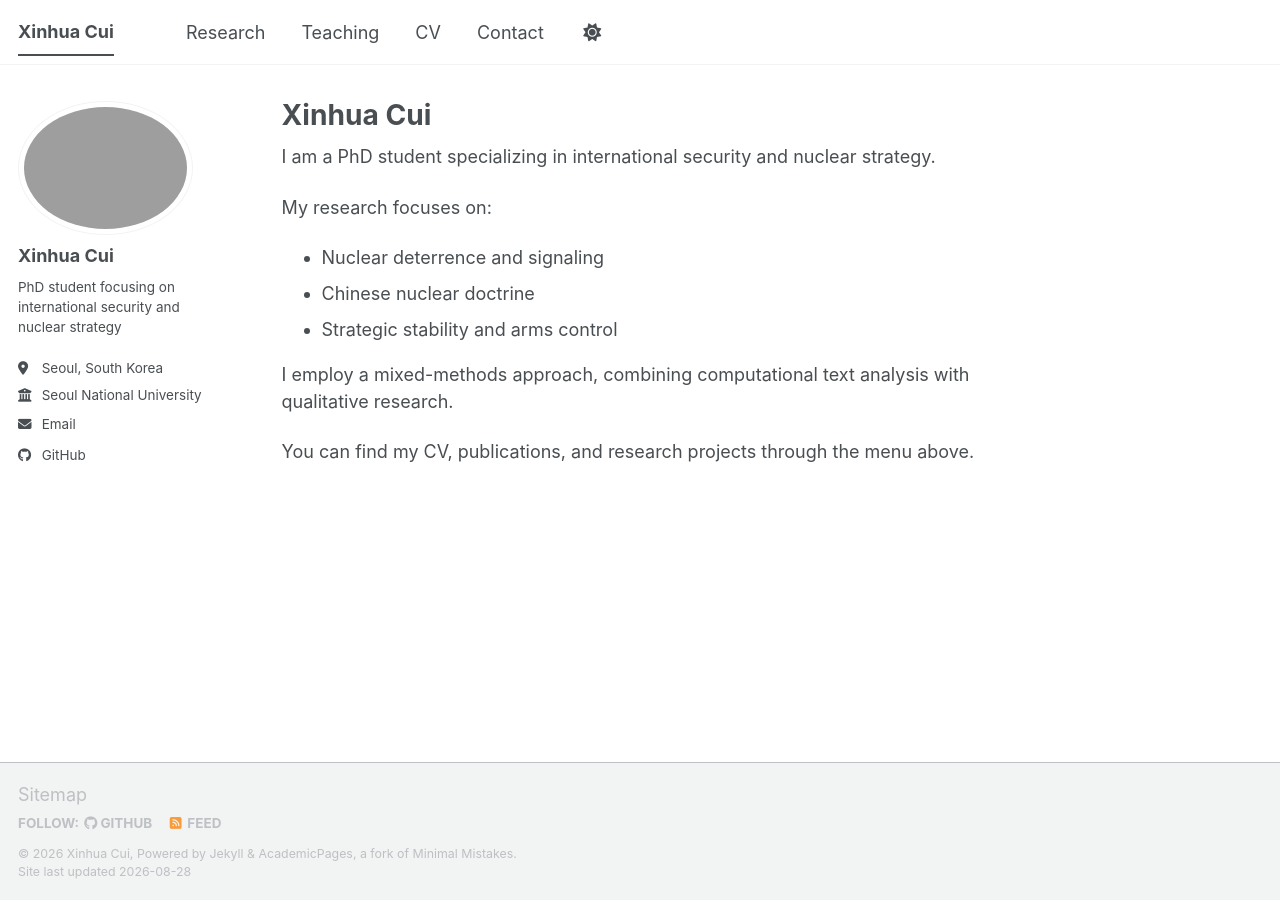
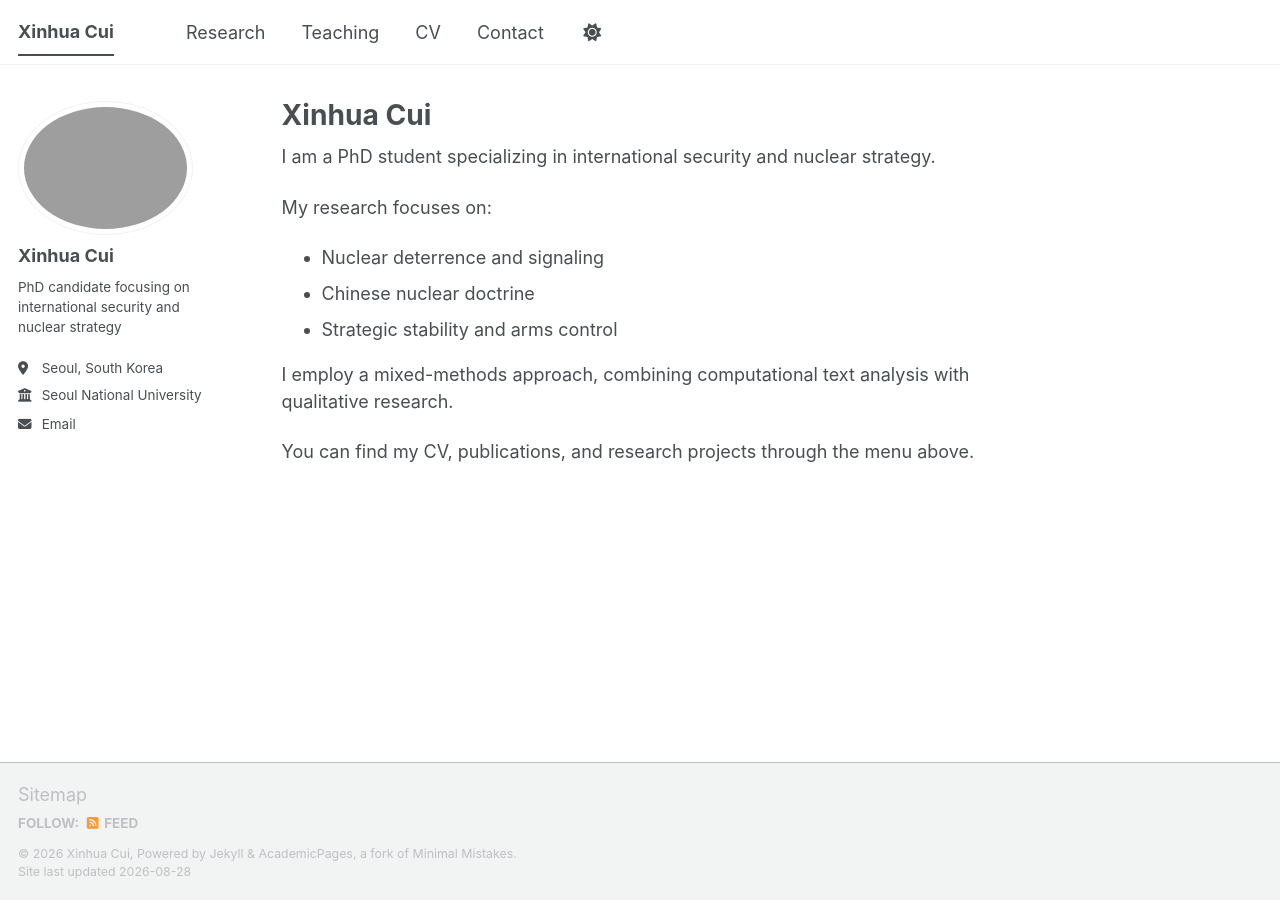
Before and after one commit to cuixinhua55/cuixinhua55.github.io, a Jekyll site: the page built from _pages/about.md, in a window 1280 px wide. Built offline with Jekyll 4.4.1, drawn with Linux system fonts in a browser that asks for light colours; a script bundle is joined from its source files by our own code; library files that are not in the unit come from our copies.

Commit message:
Update bio from PhD student to PhD candidate

```diff
--- a/_config.yml
+++ b/_config.yml
@@ -26,7 +26,7 @@ author:
   avatar           : "profile.png"
   name             : "Xinhua Cui"
   pronouns         : # example: "she/her"
-  bio              : "PhD student focusing on international security and nuclear strategy"
+  bio              : "PhD candidate focusing on international security and nuclear strategy"
   location         : "Seoul, South Korea"
   employer         : "Seoul National University"
   email            : "cuixinhua55@snu.ac.kr"
@@ -35,7 +35,6 @@ author:
   bitbucket        : # Username - Update with your username on the site
   codepen          : # Username
   dribbble         : # Username
-  github           : "academicpages"
   kaggle           : # Username
   stackoverflow    : # User number or user number and name (i.e., use "1" or "1/jeff-atwood")
 
```
